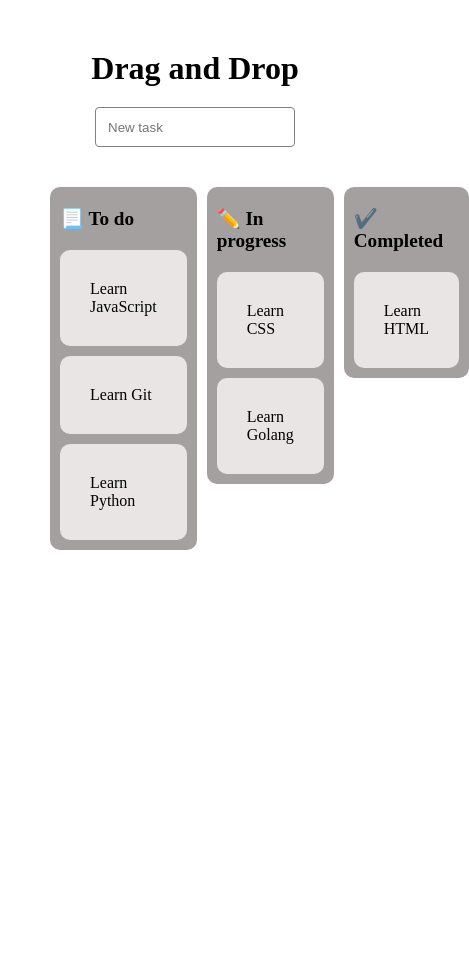
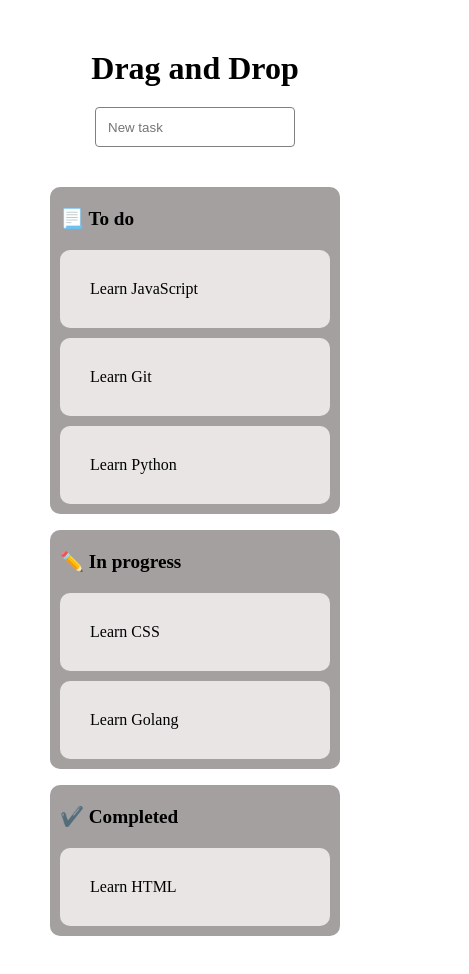
Before and after one commit to cavidansukurzade/todo-with-drag-drop, a React (Vite) app: page / in a window 390 px wide. Shown: the top 974 px of the page, 469 px wide, since content can reach past the window. Before the commit the page ends 844 px from the top, so only its background shows below. Built offline with nearby package versions, Linux system fonts and the light colour scheme.

Commit message:
responsive

```diff
--- a/src/components/kanban/style.scss
+++ b/src/components/kanban/style.scss
@@ -1,16 +1,14 @@
 .kanban {
   display: flex;
-    align-items: flex-start;
+  justify-content: center;
+  gap: 16px;
+  flex-wrap: wrap;
 
   &__section {
     width: 400px;
     background-color: rgb(165, 160, 160);
     padding: 10px;
     border-radius: 10px;
-
-        & ~ & {
-            margin-left: 10px;
-        }
 
     &__title {
       font-size: 1.2rem;
```
Lines whose indentation alone changed are shown as unchanged.
